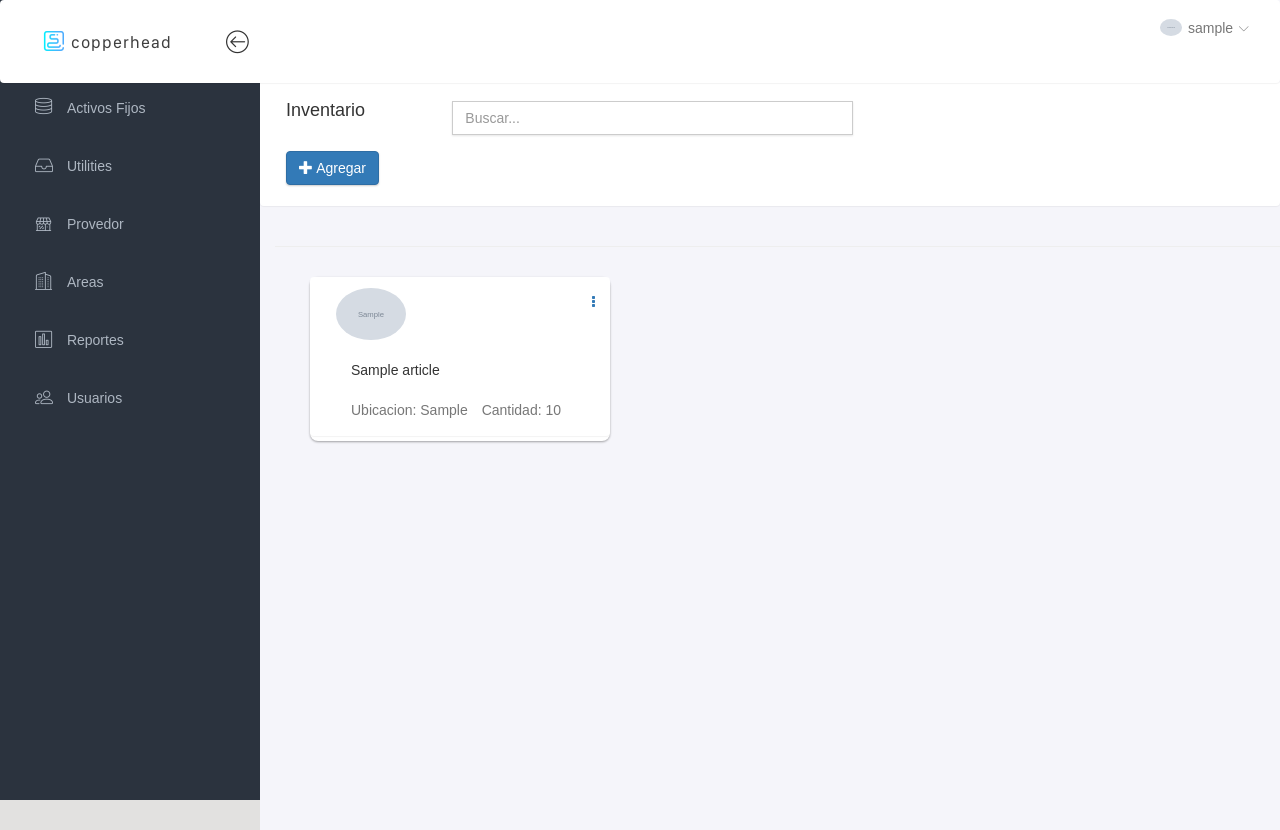
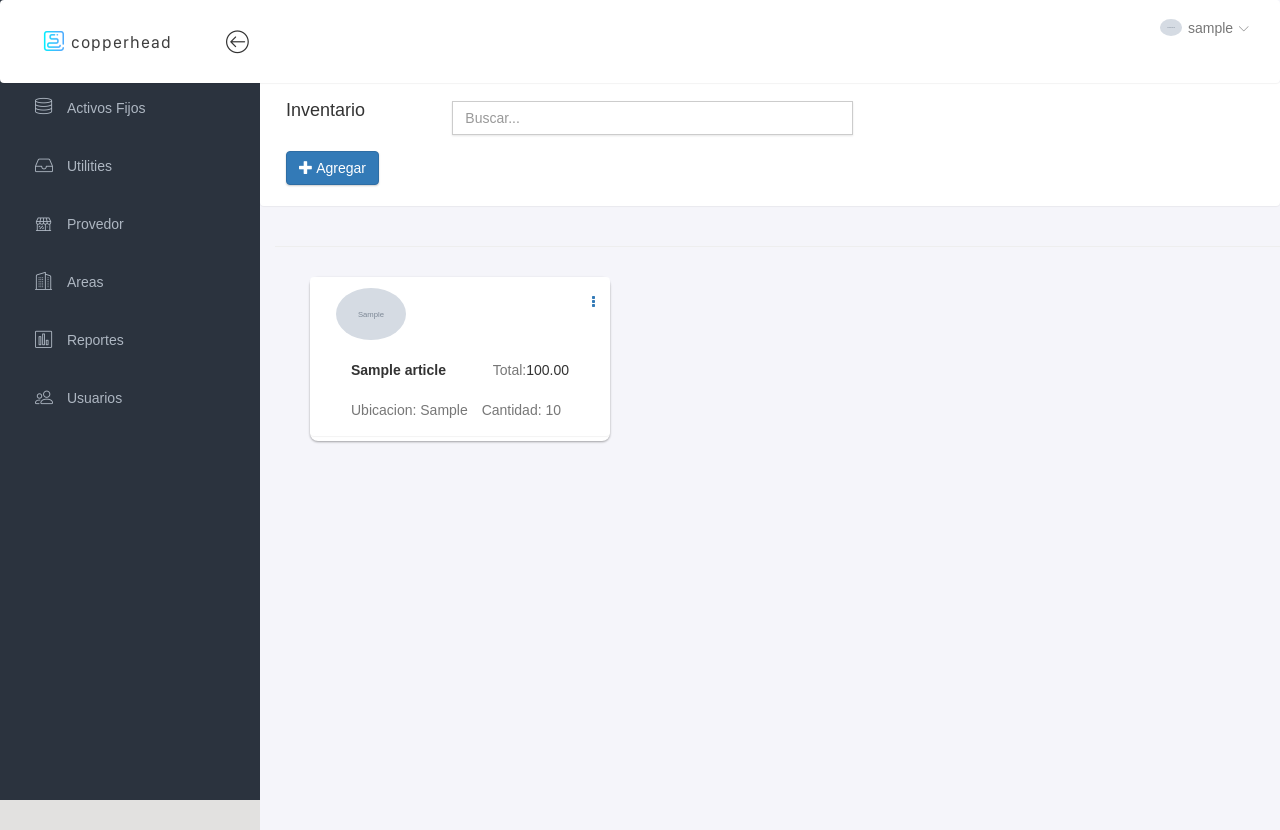
Before and after one commit to encinasj/copperhead, a Django app: page / in a window 1280 px wide; the page is wider, and only the part inside the window is pictured. Run offline with Django 3.2, Linux system fonts and the light colour scheme; a user stored in the database is signed in; tables that the repository leaves empty hold one stand-in row (values such as "Sample post"); grey boxes marked "Sample" are stand-in pictures; some libraries are stand-ins or nearby versions.

Commit message:
added name sum_total articles

```diff
--- a/templates/inventory/list_feed.html
+++ b/templates/inventory/list_feed.html
@@ -35,8 +35,8 @@
                 </div>
                 <br>
                 <div class="col-xs-12">
-                    <span class="title panel-subtitle pull-center">{{article.name}}</span>
-
+                    <span class="title panel-subtitle pull-center"><b>{{article.name}}</b></span>
+                    <span class="pull-right"><a class="text-muted">Total:</a>{{ article.total }}</span>
                 </div>
                 <div class="col-xs-12">
                     <br>
```
